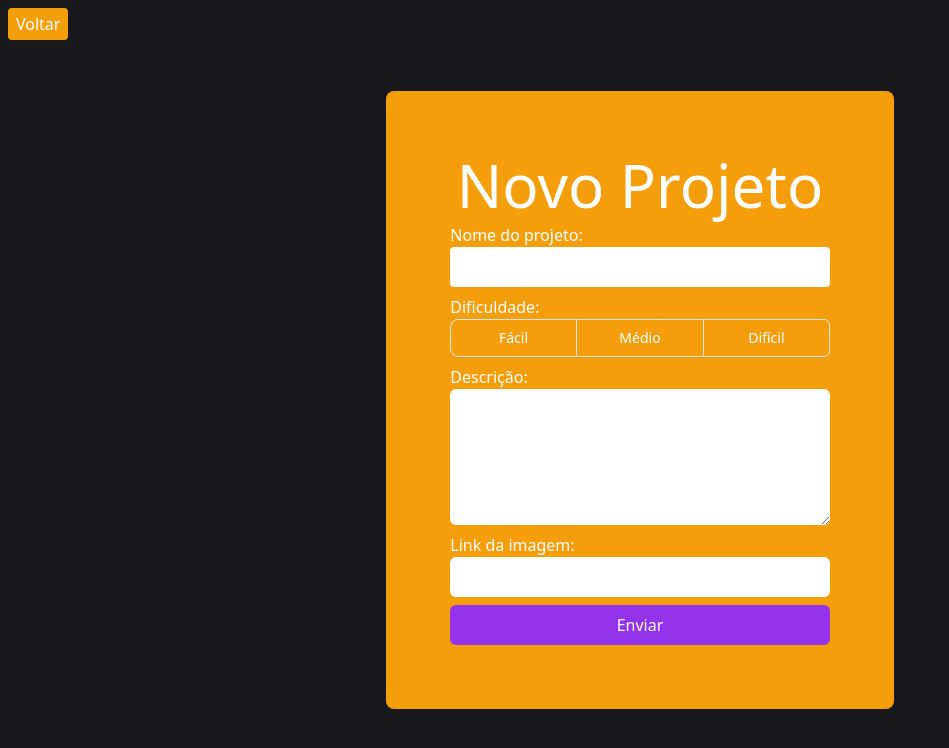
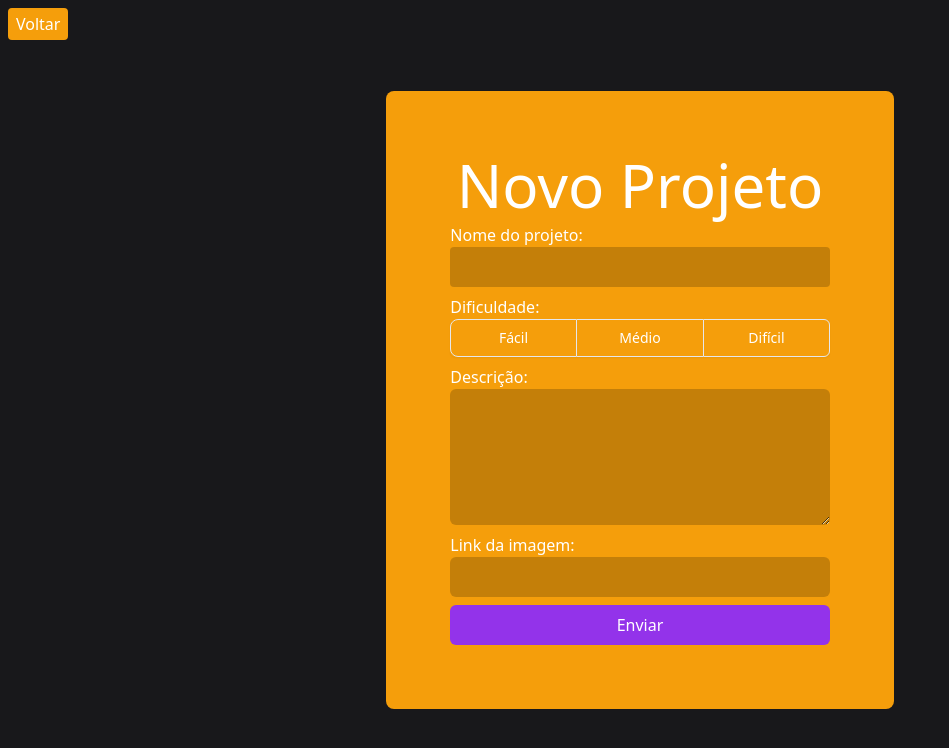
Before and after one commit to Lucassimaog6/PIT, a React (Vite) app in the folder FrontEnd/: page /project/new in a window 1280 px wide. Shown: the top 748 px of the page, without its empty margins (0-949 px from the left). Built offline with nearby package versions, Linux system fonts and the light colour scheme.

Commit message:
Update index.jsx

```diff
--- a/FrontEnd/src/Pages/Project/index.jsx
+++ b/FrontEnd/src/Pages/Project/index.jsx
@@ -53,7 +53,7 @@ export default function Project() {
 				<label htmlFor='title'>
 					Nome do projeto:
 					<input
-						className='w-full p-2 bg-black/20 rounded bg-white text-black'
+						className='w-full p-2 bg-black/20 rounded text-black'
 						type='text'
 						id='title'
 						ref={title}
@@ -97,7 +97,7 @@ export default function Project() {
 				>
 					Descrição:
 					<textarea
-						className='p-2 bg-black/20 rounded-md bg-white text-black'
+						className='p-2 bg-black/20 rounded-md text-black'
 						name='description'
 						id='description'
 						cols='30'
@@ -109,7 +109,7 @@ export default function Project() {
 				<label htmlFor='linkImage'>
 					Link da imagem:
 					<input
-						className='w-full p-2 bg-black/20 rounded-md bg-white text-black'
+						className='w-full p-2 bg-black/20 rounded-md text-black'
 						type='text'
 						id='linkImage'
 						ref={linkImage}
```
